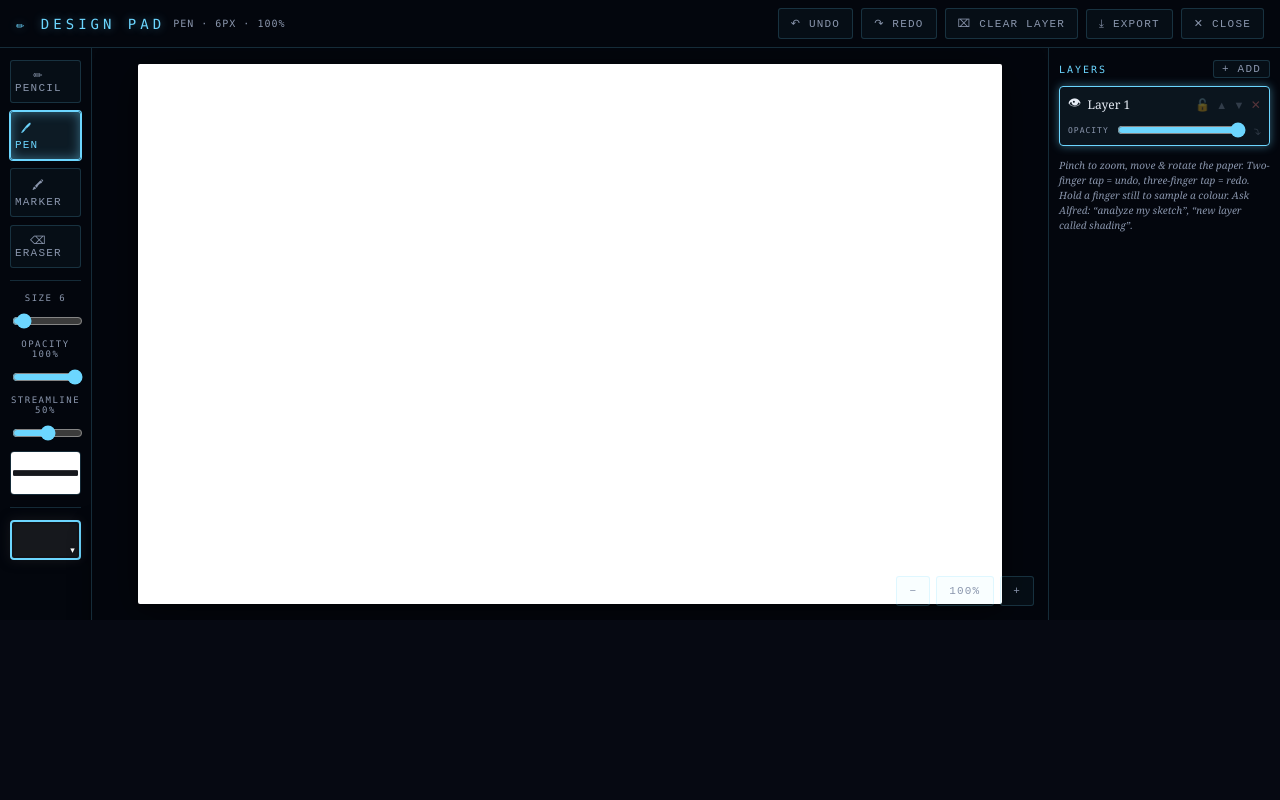
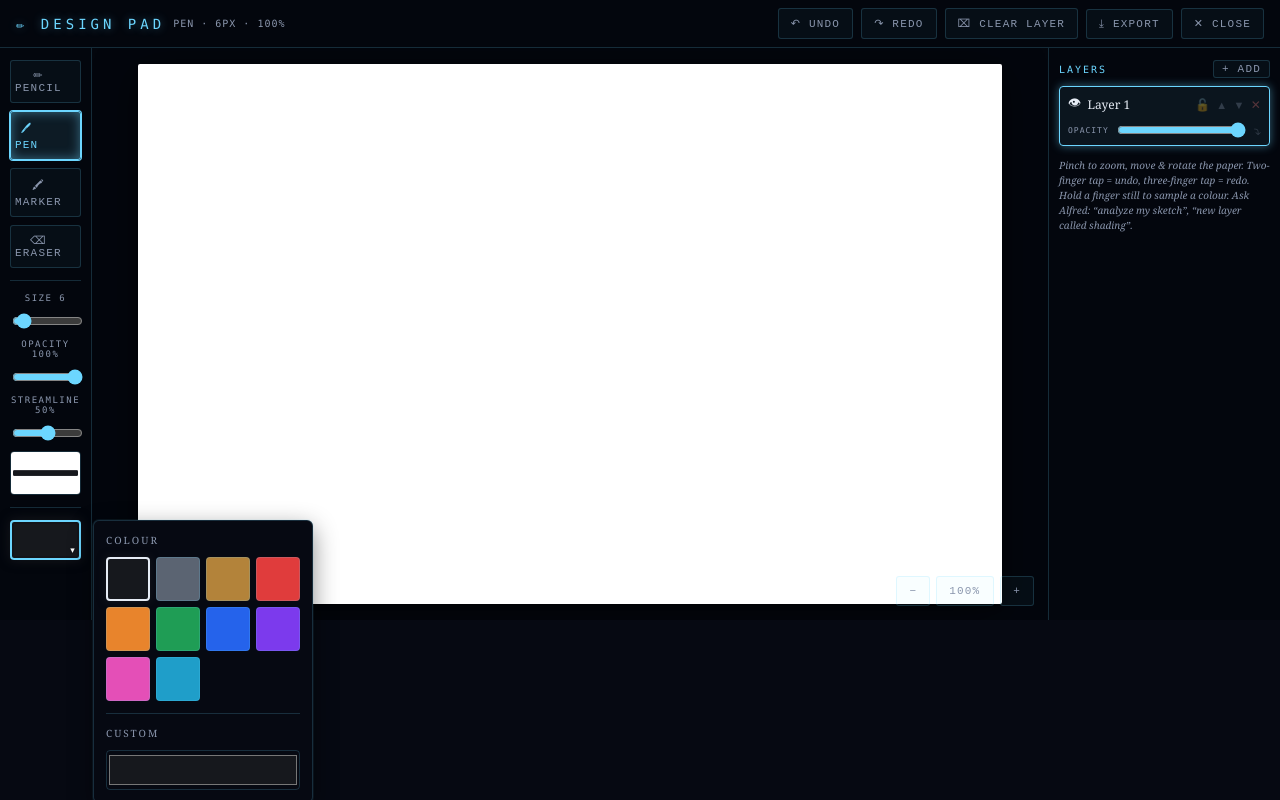
Before and after one commit to Micron2005/Alfred-ai, a Next.js app in the folder alfred-web/: page /sketch in a window 1280 px wide. Both pictures are taken after a click on the button "Choose colour". Built offline with nearby package versions, Linux system fonts and the light colour scheme.

Commit message:
auto-commit for 981071bd-c8e2-4c52-a000-4694ecf21270

```diff
--- a/alfred-web/src/components/SketchPad.tsx
+++ b/alfred-web/src/components/SketchPad.tsx
@@ -1,6 +1,7 @@
 "use client";
 
-import { useEffect, useRef, useState, useSyncExternalStore } from "react";
+import { useEffect, useLayoutEffect, useRef, useState, useSyncExternalStore } from "react";
+import { createPortal } from "react-dom";
 import {
   SKETCH_TOOLS,
   sketchStore,
@@ -648,17 +649,53 @@ function ColorDropdown(props: {
 }) {
   const { current, onPick } = props;
   const [open, setOpen] = useState(false);
-  const containerRef = useRef<HTMLDivElement | null>(null);
-
-  // Close on outside click. Mouse + touch + pointer cover Windows
-  // mouse, touchscreen tap, and pen tap from the same handler.
+  const triggerRef = useRef<HTMLButtonElement | null>(null);
+  const panelRef = useRef<HTMLDivElement | null>(null);
+  // Trigger button's screen position, recomputed on open + on
+  // every resize / scroll so the floating panel stays anchored
+  // to it even when the window dimensions change.
+  const [anchor, setAnchor] = useState<{
+    top: number;
+    left: number;
+  } | null>(null);
+
+  // Recompute the anchor whenever the panel opens, plus on
+  // resize / scroll so the panel doesn't drift away from the
+  // button. ``useLayoutEffect`` so the panel paints with the
+  // correct position on the very first frame (no flicker).
+  useLayoutEffect(() => {
+    if (!open) return;
+    const recompute = () => {
+      const el = triggerRef.current;
+      if (!el) return;
+      const rect = el.getBoundingClientRect();
+      setAnchor({
+        // 12 px gap to the right of the button.
+        left: Math.round(rect.right + 12),
+        top: Math.round(rect.top),
+      });
+    };
+    recompute();
+    window.addEventListener("resize", recompute);
+    window.addEventListener("scroll", recompute, true);
+    return () => {
+      window.removeEventListener("resize", recompute);
+      window.removeEventListener("scroll", recompute, true);
+    };
+  }, [open]);
+
+  // Close on outside click. Mouse + touch + pen all come through
+  // ``pointerdown`` so a single listener covers them.
   useEffect(() => {
     if (!open) return;
     const onPointerDown = (e: PointerEvent) => {
-      if (!containerRef.current) return;
-      if (e.target instanceof Node && containerRef.current.contains(e.target)) {
-        return;
-      }
+      const target = e.target;
+      if (!(target instanceof Node)) return;
+      // The trigger button toggles via its own onClick; ignore
+      // pointerdowns inside it (otherwise we close before the
+      // click can re-open).
+      if (triggerRef.current && triggerRef.current.contains(target)) return;
+      if (panelRef.current && panelRef.current.contains(target)) return;
       setOpen(false);
     };
     window.addEventListener("pointerdown", onPointerDown, true);
@@ -676,67 +713,25 @@ function ColorDropdown(props: {
     return () => window.removeEventListener("keydown", onKey);
   }, [open]);
 
-  return (
-    <div ref={containerRef} style={{ position: "relative" }}>
-      <button
-        type="button"
-        data-testid="sketch-color-trigger"
-        aria-haspopup="true"
-        aria-expanded={open}
-        onClick={() => setOpen((v) => !v)}
-        title="Choose colour"
-        style={{
-          width: "100%",
-          height: 40,
-          padding: 0,
-          borderRadius: 4,
-          border: open
-            ? "2px solid var(--hud)"
-            : "1px solid var(--border)",
-          background: current,
-          // Subtle inset shadow so a chosen ``white`` colour still
-          // reads as a button rather than disappearing into the
-          // panel background. Plus a glow when open to confirm the
-          // dropdown is now floating to its right.
-          boxShadow: open
-            ? `0 0 12px ${current}, inset 0 0 0 2px rgba(0,0,0,0.15)`
-            : "inset 0 0 0 1px rgba(0,0,0,0.15)",
-          cursor: "pointer",
-          position: "relative",
-        }}
-      >
-        {/* Tiny "▾" caret so the affordance reads as a dropdown. */}
-        <span
-          aria-hidden
-          style={{
-            position: "absolute",
-            right: 4,
-            bottom: 2,
-            fontSize: 9,
-            // Auto-contrast: dark caret on light swatches, vice
-            // versa. Computed from the current colour's perceived
-            // luminance — see ``contrastForeground`` below.
-            color: contrastForeground(current),
-            textShadow: "0 0 2px rgba(0,0,0,0.45)",
-            pointerEvents: "none",
-          }}
-        >
-          ▾
-        </span>
-      </button>
-
-      {open ? (
+  // The panel itself. Lives in a portal at the document body so
+  // it can NEVER be clipped by the tool rail's ``overflow-y:
+  // auto`` (CSS forces overflow-x to auto when overflow-y is
+  // auto, which clipped the first version of this panel
+  // invisibly — the trigger looked dead because the panel was
+  // off-screen). Position fixed against the trigger rect.
+  const panel =
+    open && anchor && typeof document !== "undefined"
+      ? createPortal(
           <div
+            ref={panelRef}
             data-testid="sketch-color-panel"
             style={{
-            position: "absolute",
-            top: 0,
-            // 92 px wide rail + 10 px padding — float just outside
-            // it so the panel never clips the toolbar contents.
-            left: "calc(100% + 12px)",
-            zIndex: 50,
-            width: 200,
-            padding: 10,
+              position: "fixed",
+              top: anchor.top,
+              left: anchor.left,
+              zIndex: 10000,
+              width: 220,
+              padding: 12,
               background: "var(--bg)",
               border: "1px solid var(--border)",
               borderRadius: 6,
@@ -744,7 +739,8 @@ function ColorDropdown(props: {
                 "0 8px 24px rgba(0,0,0,0.45), 0 0 0 1px rgba(108,214,255,0.08)",
               display: "flex",
               flexDirection: "column",
-            gap: 8,
+              gap: 10,
+              fontFamily: "inherit",
             }}
           >
             <div
@@ -765,7 +761,8 @@ function ColorDropdown(props: {
               }}
             >
               {SWATCHES.map((swatch, i) => {
-              const selected = current.toLowerCase() === swatch.toLowerCase();
+                const selected =
+                  current.toLowerCase() === swatch.toLowerCase();
                 return (
                   <button
                     key={swatch}
@@ -815,12 +812,14 @@ function ColorDropdown(props: {
             <input
               type="color"
               data-testid="sketch-color-picker"
-            value={/^#[0-9a-fA-F]{6}$/.test(current) ? current : "#16181d"}
+              value={
+                /^#[0-9a-fA-F]{6}$/.test(current) ? current : "#16181d"
+              }
               onChange={(e) => onPick(e.target.value)}
               title="Pick any colour"
               style={{
                 width: "100%",
-              height: 38,
+                height: 40,
                 padding: 0,
                 border: "1px solid var(--border)",
                 borderRadius: 4,
@@ -828,9 +827,55 @@ function ColorDropdown(props: {
                 cursor: "pointer",
               }}
             />
-        </div>
-      ) : null}
-    </div>
+          </div>,
+          document.body,
+        )
+      : null;
+
+  return (
+    <>
+      <button
+        ref={triggerRef}
+        type="button"
+        data-testid="sketch-color-trigger"
+        aria-haspopup="true"
+        aria-expanded={open}
+        onClick={() => setOpen((v) => !v)}
+        title="Choose colour"
+        style={{
+          width: "100%",
+          height: 40,
+          padding: 0,
+          borderRadius: 4,
+          border: open
+            ? "2px solid var(--hud)"
+            : "1px solid var(--border)",
+          background: current,
+          boxShadow: open
+            ? `0 0 12px ${current}, inset 0 0 0 2px rgba(0,0,0,0.15)`
+            : "inset 0 0 0 1px rgba(0,0,0,0.15)",
+          cursor: "pointer",
+          position: "relative",
+        }}
+      >
+        {/* Tiny "▾" caret so the affordance reads as a dropdown. */}
+        <span
+          aria-hidden
+          style={{
+            position: "absolute",
+            right: 4,
+            bottom: 2,
+            fontSize: 9,
+            color: contrastForeground(current),
+            textShadow: "0 0 2px rgba(0,0,0,0.45)",
+            pointerEvents: "none",
+          }}
+        >
+          ▾
+        </span>
+      </button>
+      {panel}
+    </>
   );
 }
 
```
Lines whose indentation alone changed are shown as unchanged.
